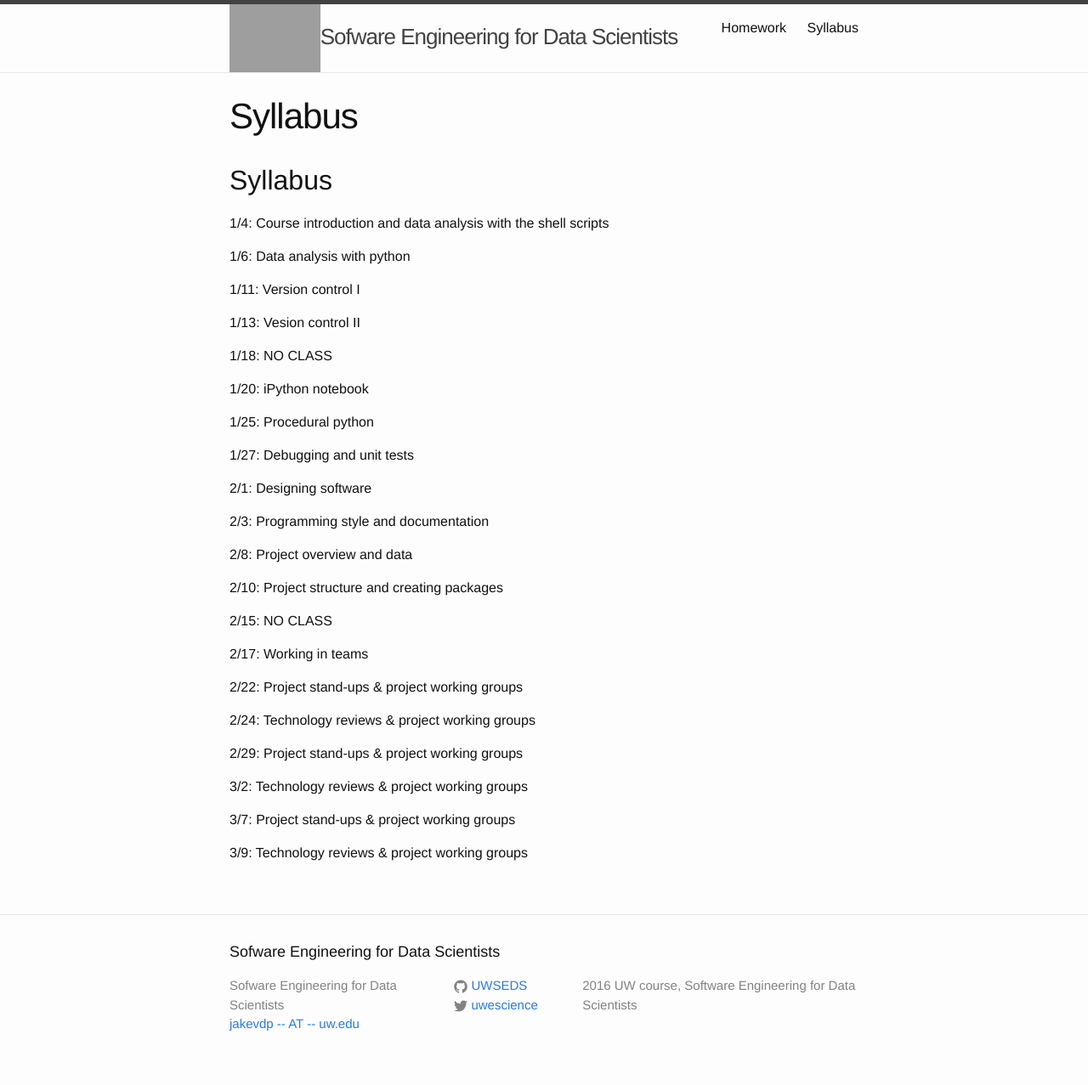
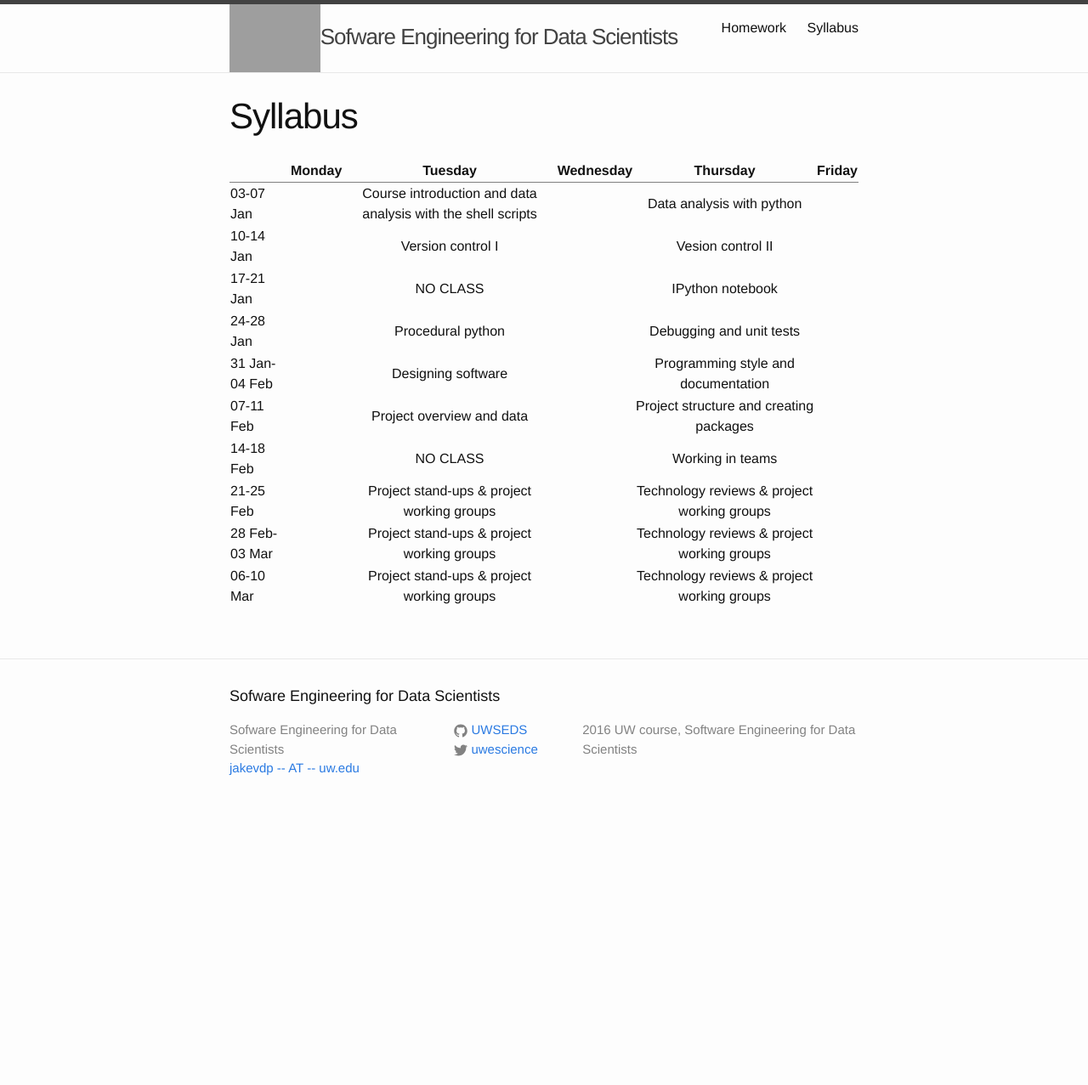
Before and after one commit to UWSEDS/uwseds.github.io, a Jekyll site: the page built from syllabus.md, in a window 1280 px wide. Shown: the whole page at 85% size. Built offline with Jekyll 4.4.1, drawn with Linux system fonts in a browser that asks for light colours; after the commit the page ends 976 px from its top, so only the background shows below that.

Commit message:
make syllabus into table

```diff
--- a/syllabus.md
+++ b/syllabus.md
@@ -4,44 +4,16 @@ title: Syllabus
 permalink: /syllabus/
 ---
 
-## Syllabus
-
-1/4: Course introduction and data analysis with the shell scripts
-
-1/6: Data analysis with python
-
-1/11: Version control I
-
-1/13: Vesion control II
-
-1/18: NO CLASS
-
-1/20: iPython notebook
-
-1/25: Procedural python
-
-1/27: Debugging and unit tests
-
-2/1: Designing software
-
-2/3: Programming style and documentation
-
-2/8: Project overview and data
-
-2/10: Project structure and creating packages
-
-2/15: NO CLASS
-
-2/17: Working in teams
-
-2/22: Project stand-ups & project working groups
-
-2/24: Technology reviews & project working groups
-
-2/29: Project stand-ups & project working groups
-
-3/2: Technology reviews & project working groups
-
-3/7: Project stand-ups & project working groups
-
-3/9: Technology reviews & project working groups
+|           | Monday | Tuesday | Wednesday | Thursday | Friday |
+|:----------|:------:|:-------:|:---------:|:--------:|:------:|
+|03-07 Jan       ||Course introduction and data analysis with the shell scripts   ||Data analysis with python  ||
+|10-14 Jan       ||Version control I   ||Vesion control II  ||
+|17-21 Jan       ||NO CLASS   ||IPython notebook  ||
+|24-28 Jan       ||Procedural python   ||Debugging and unit tests  ||
+|31 Jan-04 Feb   ||Designing software   ||Programming style and documentation  ||
+|07-11 Feb       ||Project overview and data   ||Project structure and creating packages  ||
+|14-18 Feb       ||NO CLASS   ||Working in teams  ||
+|21-25 Feb       ||Project stand-ups & project working groups   ||Technology reviews & project working groups  ||
+|28 Feb-03 Mar   ||Project stand-ups & project working groups   ||Technology reviews & project working groups  ||
+|06-10 Mar       ||Project stand-ups & project working groups   ||Technology reviews & project working groups  ||
+{: rules="groups"}
```
